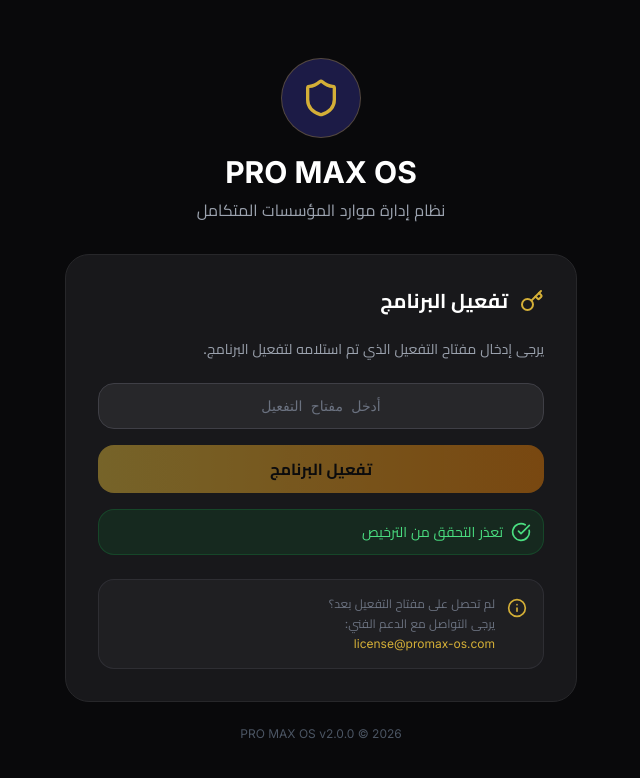
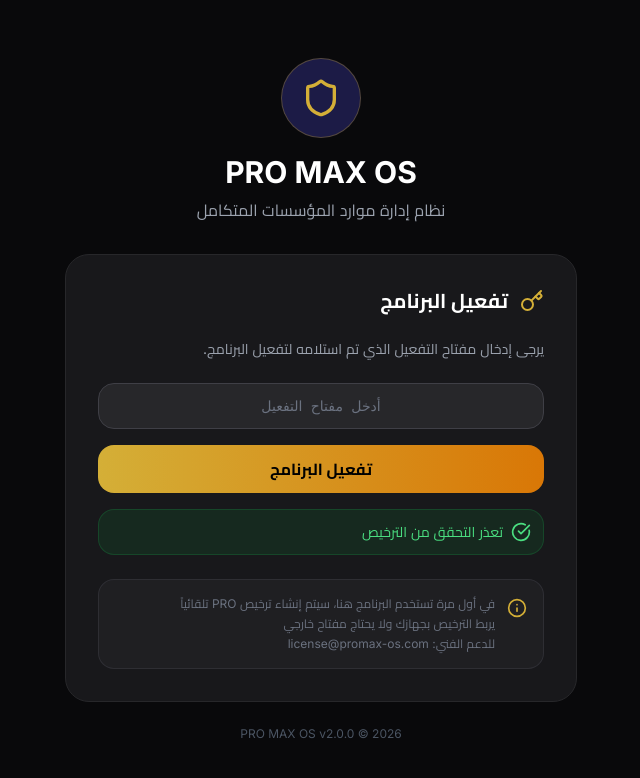
Before and after one commit to promaxfactory-pixel/PRO-MAX-OS, a React (Vite) app: page / in a window 1280 px wide. Shown: the top 778 px of the page, without its empty margins (515-1155 px from the left). Built offline with nearby package versions, Linux system fonts and the light colour scheme.

Commit message:
feat: allow empty license key for auto-activation on first run

```diff
--- a/src/pages/auth/LicenseActivationPage.tsx
+++ b/src/pages/auth/LicenseActivationPage.tsx
@@ -8,10 +8,9 @@ export default function LicenseActivationPage() {
   const { activateLicense, isLoading, message, isLicensed, license } = useLicenseStore();
   const navigate = useNavigate();
 
-  const handleActivate = async () => {
-    if (!licenseKey.trim()) return;
-    await activateLicense(licenseKey.trim());
-  };
+   const handleActivate = async () => {
+     await activateLicense(licenseKey.trim());
+   };
 
   return (
     <div className="min-h-screen bg-zinc-950 flex items-center justify-center p-4" dir="rtl">
@@ -48,7 +47,7 @@ export default function LicenseActivationPage() {
 
                 <button
                   onClick={handleActivate}
-                  disabled={isLoading || !licenseKey.trim()}
+                  disabled={isLoading}
                   className="w-full py-3 bg-gradient-to-r from-gold-500 to-amber-600 text-black font-bold rounded-xl hover:from-gold-400 hover:to-amber-500 disabled:opacity-50 disabled:cursor-not-allowed transition-all"
                 >
                   {isLoading ? "جاري التفعيل..." : "تفعيل البرنامج"}
@@ -74,9 +73,9 @@ export default function LicenseActivationPage() {
                 <div className="flex items-start gap-3">
                   <Info className="w-5 h-5 text-gold-400 mt-0.5 flex-shrink-0" />
                   <div className="text-xs text-gray-500 space-y-1">
-                    <p>لم تحصل على مفتاح التفعيل بعد؟</p>
-                    <p>يرجى التواصل مع الدعم الفني:</p>
-                    <p className="text-gold-400">license@promax-os.com</p>
+                    <p>في أول مرة تستخدم البرنامج هنا، سيتم إنشاء ترخيص PRO تلقائياً</p>
+                    <p>يربط الترخيص بجهازك ولا يحتاج مفتاح خارجي</p>
+                    <p>للدعم الفني: license@promax-os.com</p>
                   </div>
                 </div>
               </div>
```
